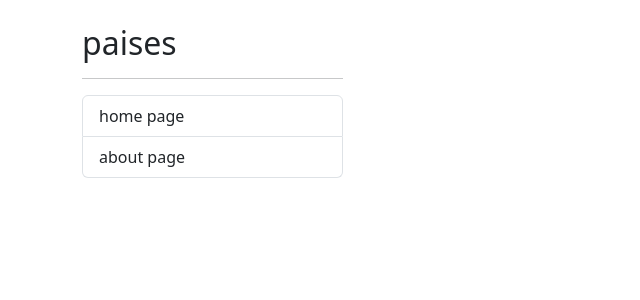
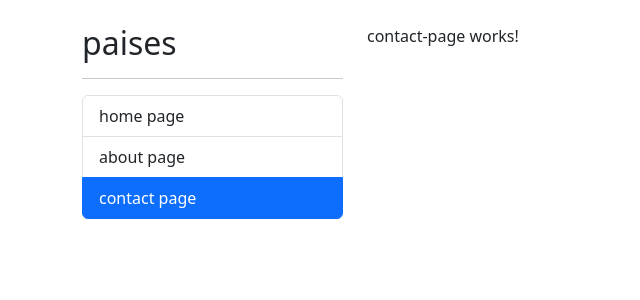
Before and after one commit to ITZUK1/Country, an Angular app: page /contact in a window 1280 px wide. Before the commit this address led to /. Shown: the top 300 px of the page, without its empty margins (0-640 px from the left). Built offline with nearby package versions, Linux system fonts and the light colour scheme.

Commit message:
generalidades de spam

```diff
--- a/src/app/app-routing.module.ts
+++ b/src/app/app-routing.module.ts
@@ -2,10 +2,12 @@
 import { RouterModule, Routes } from '@angular/router';
 import { HomePageComponent } from './shared/pages/home-page/home-page.component';
 import { AboutPageComponent } from './shared/pages/about-page/about-page.component';
+import { ContactPageComponent } from './shared/pages/contact-page/contact-page.component';
 
 const routes: Routes = [
   { path: 'home', component: HomePageComponent },
   { path: 'about', component: AboutPageComponent },
+  { path: 'contact', component: ContactPageComponent },
   { path: '***', redirectTo:'home' }
 
 ];
--- a/src/app/shared/components/sidebar/sidebar.component.html
+++ b/src/app/shared/components/sidebar/sidebar.component.html
@@ -4,12 +4,23 @@
 
 <ul class="list-group">
 
-    <li routerLink="home" class="list-group-item">
+    <li routerLink="home"
+    routerLinkActive="active"
+    [routerLinkActiveOptions]="{exact:true}"
+    class="list-group-item">
         home page
     </li>
 
-    <li  routerLink ="about" class="list-group-item ">
+    <li  routerLink ="about"
+    routerLinkActive="active"
+    class="list-group-item ">
         about page
     </li>
 
+    <li  routerLink ="contact"
+    routerLinkActive="active"
+    class="list-group-item ">
+        contact page
+    </li>
+
 </ul>
--- /dev/null
+++ b/src/app/shared/pages/contact-page/contact-page.component.html
@@ -0,0 +1 @@
+<p>contact-page works!</p>
--- a/src/app/shared/shared.module.ts
+++ b/src/app/shared/shared.module.ts
@@ -5,6 +5,7 @@
 import { HomePageComponent } from './pages/home-page/home-page.component';
 import { AboutPageComponent } from './pages/about-page/about-page.component';
 import { SidebarComponent } from './components/sidebar/sidebar.component';
+import { ContactPageComponent } from './pages/contact-page/contact-page.component';
 
 
 
@@ -14,6 +15,7 @@
     AboutPageComponent,
     HomePageComponent,
     SidebarComponent,
+    ContactPageComponent,
   ],
   imports: [
     CommonModule,
@@ -23,6 +25,7 @@
     AboutPageComponent,
     HomePageComponent,
     SidebarComponent,
+    ContactPageComponent
   ]
 })
 export class SharedModule { }
```
Also changed, not shown: src/app/shared/pages/contact-page/contact-page.component.ts (added, +9 -0 lines), src/app/shared/shared.component.css (deleted), 1 other file (tests, documents, lock files or other folders).
